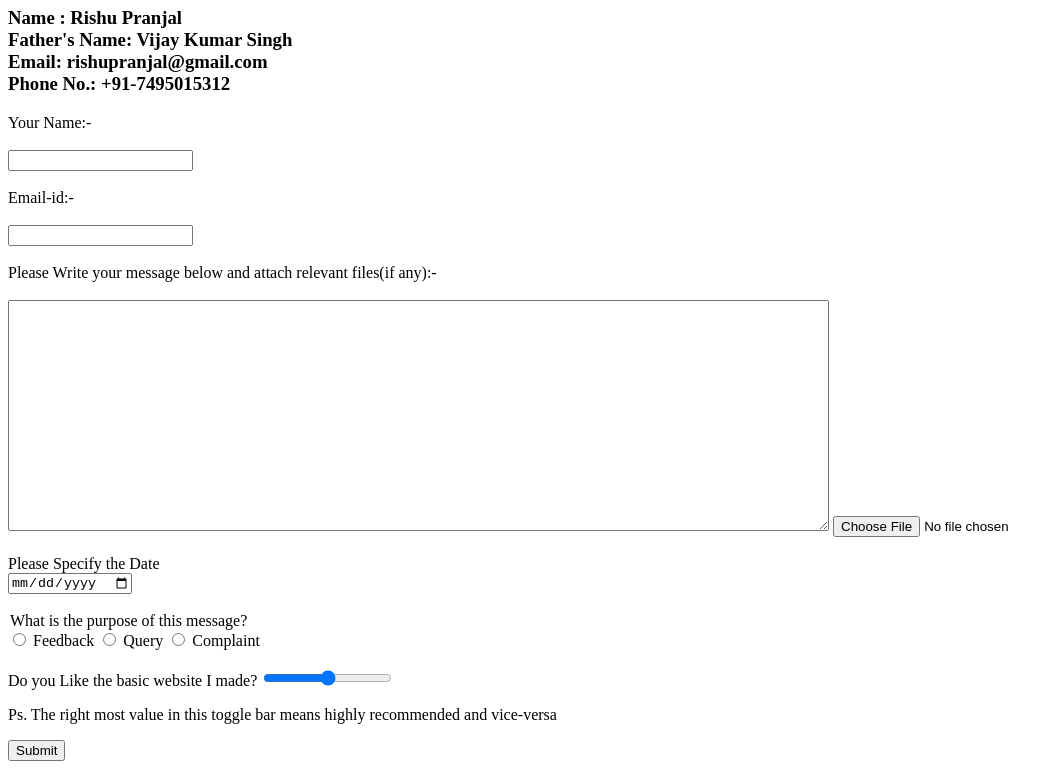
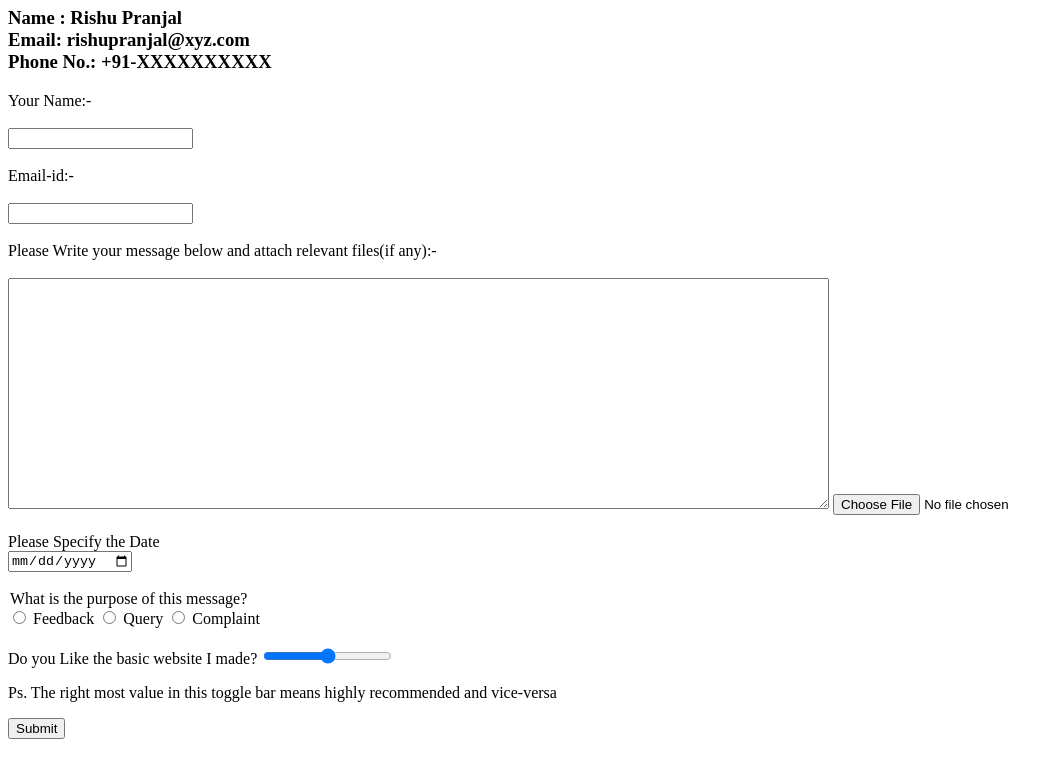
Before and after one commit to RishuPranjal/CV, a plain HTML site: page Contact Me.html in a window 1280 px wide. Shown: the part 73-842 px from the top of the page, without its empty margins (0-1063 px from the left). After the commit the page ends 820 px from the top, so only its background shows below. Drawn offline with Linux system fonts and the light colour scheme.

Commit message:
Update Contact Me.html

```diff
--- a/Contact Me.html
+++ b/Contact Me.html
@@ -7,10 +7,9 @@
 <body>
     <h1>Contact Information</h1>
     <p><h3>Name : Rishu Pranjal<br>
-    Father's Name: Vijay Kumar Singh<br>
-    Email: rishupranjal@gmail.com<br>
-    Phone No.: +91-7495015312</h3></p>
-    <form class = "" action="mailto:@rishu.pranjal19@stu.srmuniversity.ac.in" method = "post">
+    Email: rishupranjal@xyz.com<br>
+    Phone No.: +91-XXXXXXXXXX</h3></p>
+    <form class = "" action="mailto:@rishu.pranjal19@xyz.com" method = "post">
          <label>Your Name:-</label><br><br>
           <input type="text" name = "value"><br><br>
         <label>Email-id:-</label><br><br>
```
